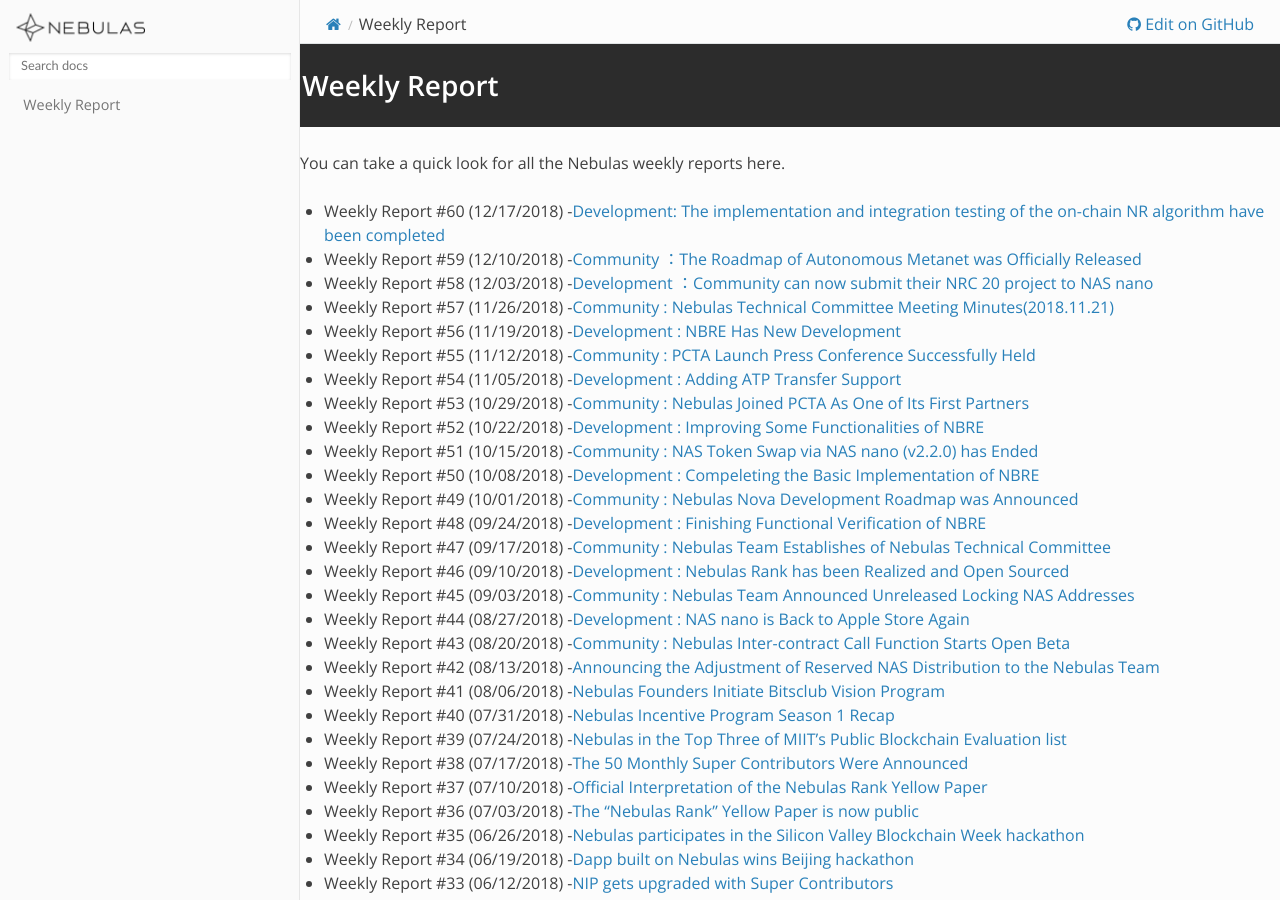
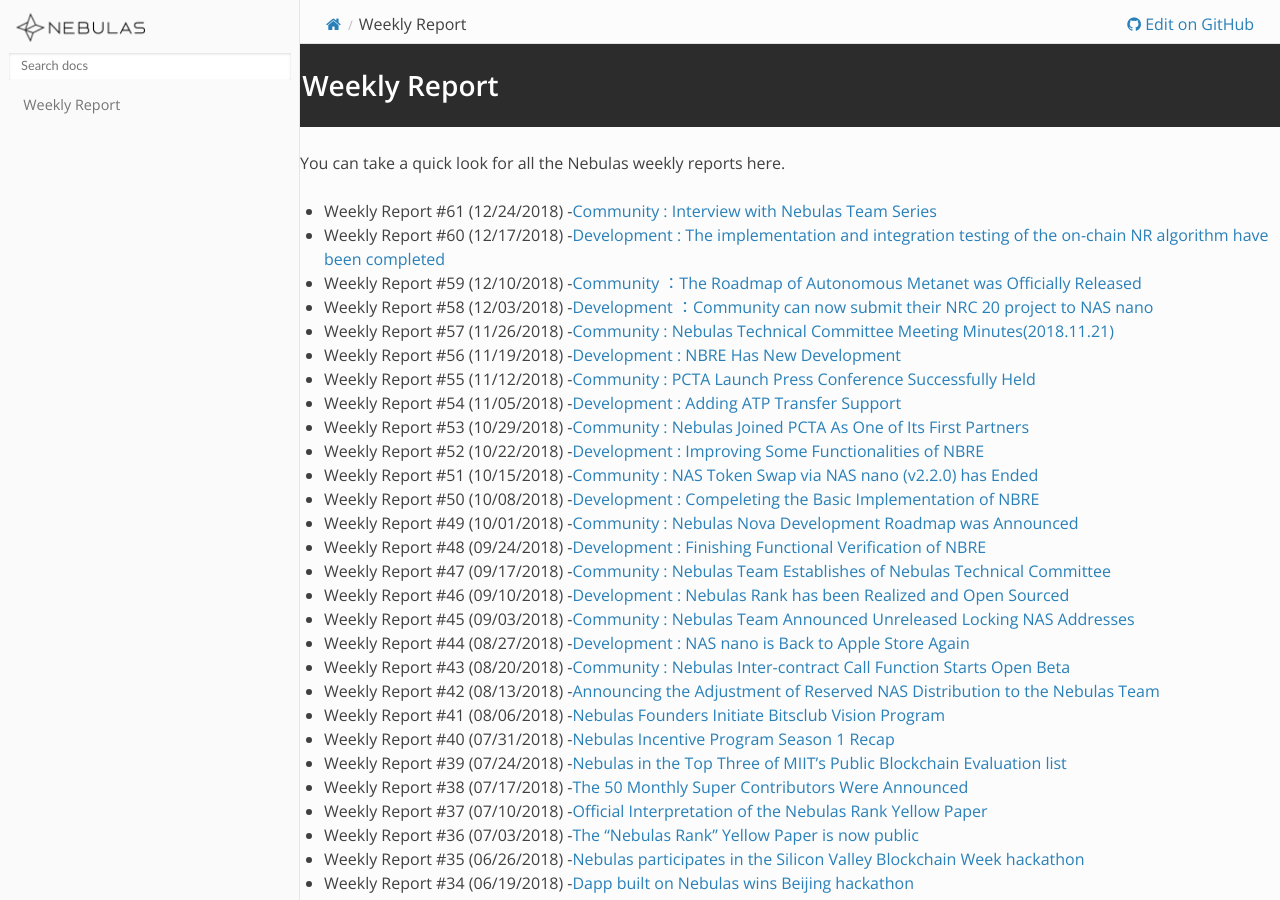
Before and after one commit to nebulasio/nebdocs, a Sphinx documentation site: the page built from docs/community/weekly-report.md, in a window 1280 px wide and 900 px high. Built offline with Sphinx 7.4.7 and the Read the Docs theme 2.0.0, drawn with Linux system fonts in a browser that asks for light colours; pages that are not in the unit, such as notebooks, are missing from menus.

Commit message:
Update weekly-report.md

```diff
--- a/docs/community/weekly-report.md
+++ b/docs/community/weekly-report.md
@@ -2,7 +2,8 @@
 
 You can take a quick look for all the Nebulas weekly reports here.
 
-- Weekly Report #60 (12/17/2018) -[Development: The implementation and integration testing of the on-chain NR algorithm have been completed](https://medium.com/nebulasio/nebulas-bi-weekly-development-commits-60-62557de76f08)
+- Weekly Report #61 (12/24/2018) -[Community : Interview with Nebulas Team Series](https://medium.com/nebulasio/nebulas-bi-weekly-community-dynamics-61-e209af7a1ef2)
+- Weekly Report #60 (12/17/2018) -[Development : The implementation and integration testing of the on-chain NR algorithm have been completed](https://medium.com/nebulasio/nebulas-bi-weekly-development-commits-60-62557de76f08)
 - Weekly Report #59 (12/10/2018) -[Community ：The Roadmap of Autonomous Metanet was Officially Released](https://medium.com/nebulasio/nebulas-bi-weekly-community-dynamics-59-f580bdc554e2)
 - Weekly Report #58 (12/03/2018) -[Development ：Community can now submit their NRC 20 project to NAS nano](https://medium.com/@bitsclubPCTA/6319876bde9d)
 - Weekly Report #57 (11/26/2018) -[Community : Nebulas Technical Committee Meeting Minutes(2018.11.21)](https://medium.com/nebulasio/nebulas-bi-weekly-community-dynamic-57-5c2bd5e55123)
```
